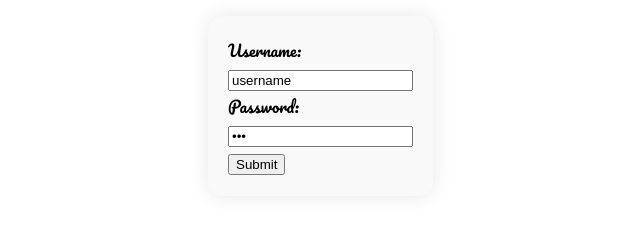
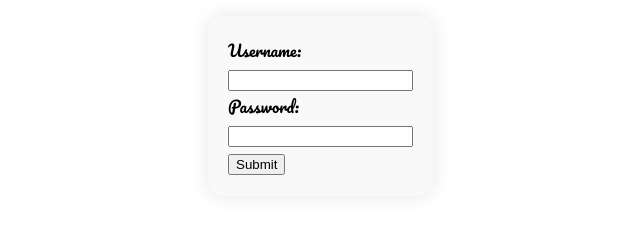
Before and after one commit to wwihono/NODE-API, a website: page public/index.html in a window 1280 px wide. Shown: the part 280-520 px from the top of the page, 292-932 px from the left. Drawn offline with nearby package versions, Linux system fonts and the light colour scheme.

Commit message:
asdasdas

```diff
--- a/public/index.html
+++ b/public/index.html
@@ -33,9 +33,9 @@
   <div id="login">
     <form>
       <label for="username">Username:</label><br>
-      <input type="text" id="username" name="username" value="username"><br>
+      <input type="text" id="username" name="username" value=""><br>
       <label for="pwd">Password:</label><br>
-      <input type="password" id="pwd" name="pwd" value="pwd"><br>
+      <input type="password" id="pwd" name="pwd" value=""><br>
       <input type="submit" value="Submit" id="submit">
     </form>
   </div>
```
